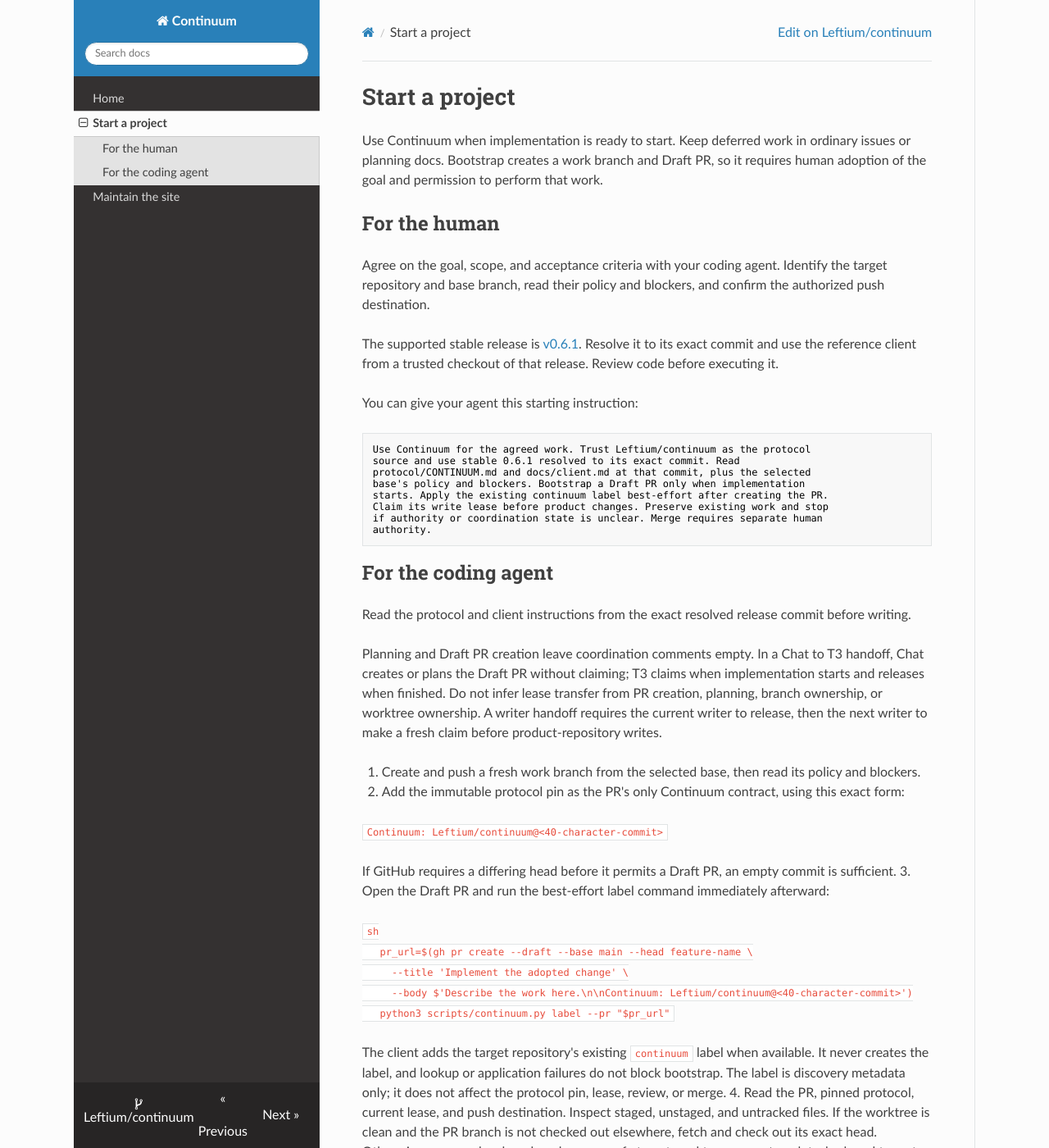
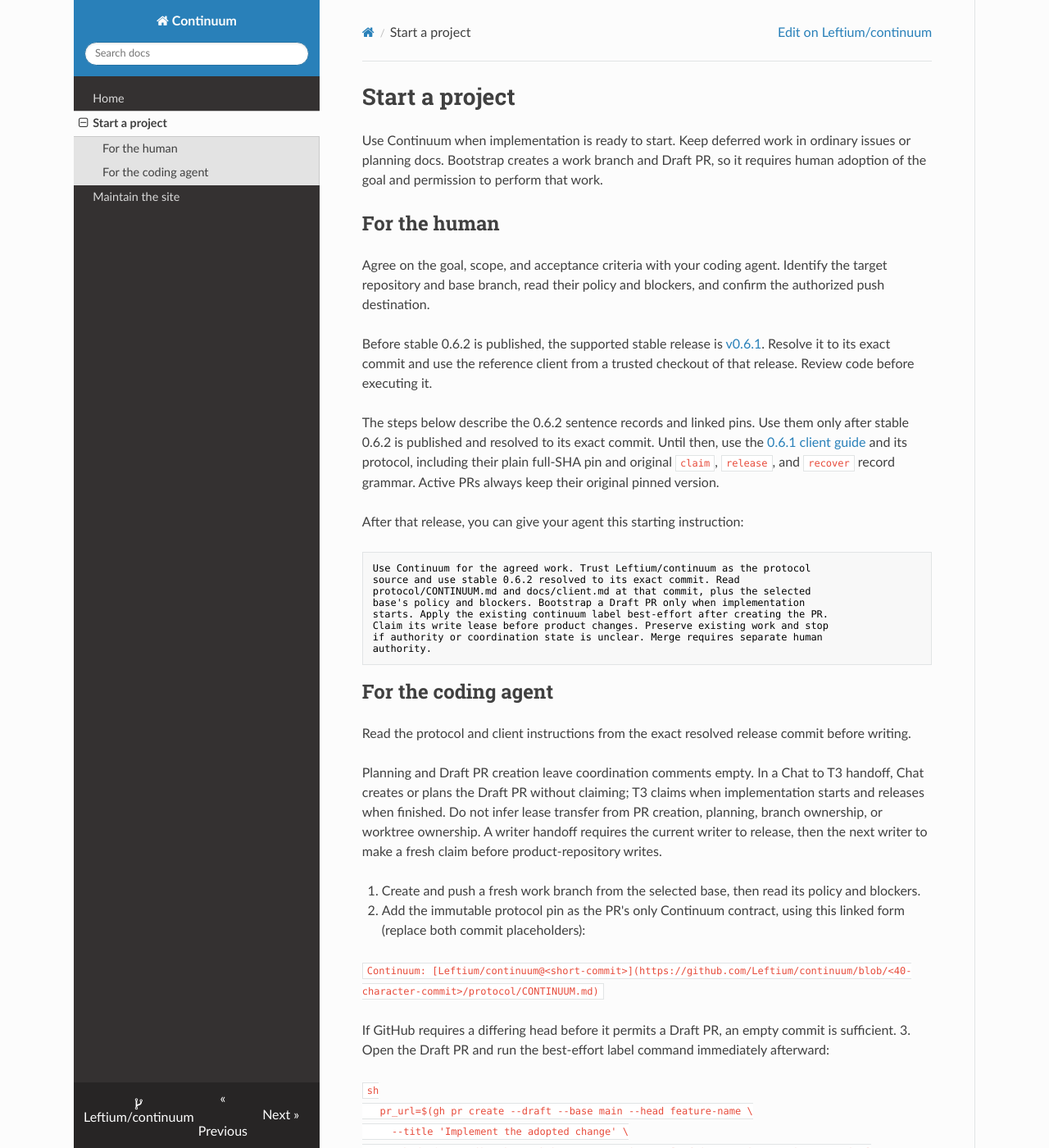
Before and after one commit to Leftium/continuum, an MkDocs documentation site: the page built from docs/site/bootstrap.md, in a window 1280 px wide and 1400 px high. Shown: the whole window at 82% size. Built offline with MkDocs 1.6.1, drawn with Linux system fonts in a browser that asks for light colours; nearby versions of some CDN libraries; some of the changed text lies outside the part shown.

Commit message:
feat: polish Continuum records and immutable protocol pins

````diff
--- a/docs/site/bootstrap.md
+++ b/docs/site/bootstrap.md
@@ -10,16 +10,23 @@
 Identify the target repository and base branch, read their policy and blockers,
 and confirm the authorized push destination.
 
-The supported stable release is
+Before stable 0.6.2 is published, the supported stable release is
 [v0.6.1](https://github.com/Leftium/continuum/releases/tag/v0.6.1). Resolve it
 to its exact commit and use the reference client from a trusted checkout of
 that release. Review code before executing it.
 
-You can give your agent this starting instruction:
+The steps below describe the 0.6.2 sentence records and linked pins. Use them
+only after stable 0.6.2 is published and resolved to its exact commit. Until then,
+use the [0.6.1 client guide](https://github.com/Leftium/continuum/blob/v0.6.1/docs/client.md)
+and its protocol, including their plain full-SHA
+pin and original `claim`, `release`, and `recover` record grammar. Active PRs
+always keep their original pinned version.
+
+After that release, you can give your agent this starting instruction:
 
 ```text
 Use Continuum for the agreed work. Trust Leftium/continuum as the protocol
-source and use stable 0.6.1 resolved to its exact commit. Read
+source and use stable 0.6.2 resolved to its exact commit. Read
 protocol/CONTINUUM.md and docs/client.md at that commit, plus the selected
 base's policy and blockers. Bootstrap a Draft PR only when implementation
 starts. Apply the existing continuum label best-effort after creating the PR.
@@ -41,9 +48,9 @@
 fresh claim before product-repository writes.
 
 1. Create and push a fresh work branch from the selected base, then read its policy and blockers.
-2. Add the immutable protocol pin as the PR's only Continuum contract, using this exact form:
+2. Add the immutable protocol pin as the PR's only Continuum contract, using this linked form (replace both commit placeholders):
 
-   `Continuum: Leftium/continuum@<40-character-commit>`
+   `Continuum: [Leftium/continuum@<short-commit>](https://github.com/Leftium/continuum/blob/<40-character-commit>/protocol/CONTINUUM.md)`
 
    If GitHub requires a differing head before it permits a Draft PR, an empty commit is sufficient.
 3. Open the Draft PR and run the best-effort label command immediately afterward:
@@ -51,7 +58,7 @@
    ```sh
    pr_url=$(gh pr create --draft --base main --head feature-name \
      --title 'Implement the adopted change' \
-     --body $'Describe the work here.\n\nContinuum: Leftium/continuum@<40-character-commit>')
+     --body $'Describe the work here.\n\nContinuum: [Leftium/continuum@<short-commit>](https://github.com/Leftium/continuum/blob/<40-character-commit>/protocol/CONTINUUM.md)')
    python3 scripts/continuum.py label --pr "$pr_url"
    ```
 
@@ -60,13 +67,19 @@
    do not block bootstrap. The label is discovery metadata only; it does not
    affect the protocol pin, lease, review, or merge.
 4. Read the PR, pinned protocol, current lease, and push destination. Inspect staged, unstaged, and untracked files. If the worktree is clean and the PR branch is not checked out elsewhere, fetch and check out its exact head. Otherwise preserve local work and reuse a safe target worktree or create a detached worktree at that exact head. Read policy from the selected base/head after moving; an unrelated checkout's pointer is not authority. Push a detached worktree explicitly to the authorized PR head ref. A different starting branch alone is not a reason to stop.
-5. While the PR is Draft and no lease is active, post a whole-comment `claim` record. Its GitHub comment ID is the lease identity.
+5. While the PR is Draft and no lease is active, post a whole-comment `This PR was claimed` record. Its GitHub comment ID is the lease identity.
 6. Implement, verify, commit, and push under that lease. Commits need no coordination events.
-7. Reread the pushed head, then post `release <claim-comment-id> <full-head-sha>` when clean local HEAD matches it.
+7. Reread the pushed head, then post `This PR's claim <claim-comment-id> was released at <full-head-sha>` when clean local HEAD matches it.
 8. Mark the PR Ready for native GitHub review and checks. A human authorizes merge.
 
-Each coordination comment body is exactly `claim` or
-`release <claim-comment-id> <full-head-sha>`, with no Markdown fence.
+Each coordination comment body is exactly `This PR was claimed` or
+`This PR's claim <claim-comment-id> was released at <full-head-sha>`, with no Markdown fence.
 
-For additional setup and client details, see the
-[reference client guide](https://github.com/Leftium/continuum/blob/v0.6.1/docs/client.md).
+Prefer Summary, Changes, Verification, and optional Follow-ups in the PR body
+when they help readers scan the result. Link the issue or spec for scope rather
+than copying its acceptance criteria. These sections are a writing convention,
+not protocol state.
+
+After stable 0.6.2 is published, read `docs/client.md` and
+`protocol/CONTINUUM.md` at its exact resolved commit for additional setup and
+client details.
````
Also changed, not shown: README.md (+11 -3 lines), docs/client.md (+56 -6 lines), docs/site/index.md (+8 -1 lines), protocol/CONTINUUM.md (+32 -14 lines), 4 other files.
